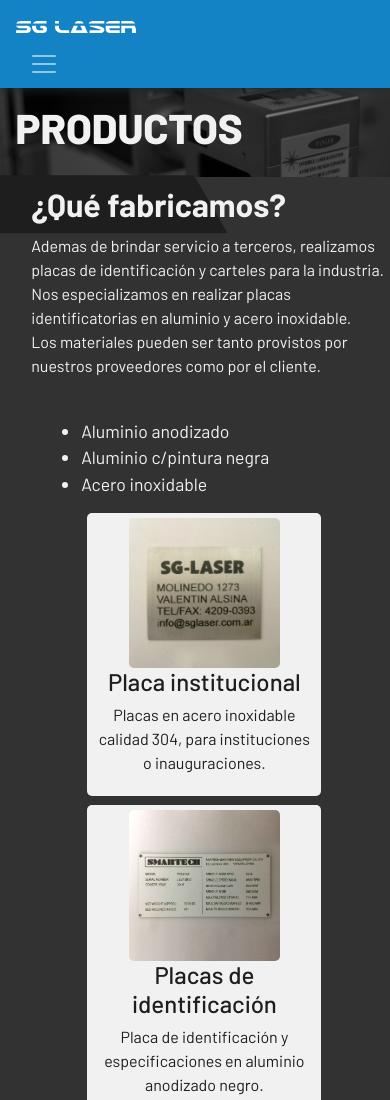
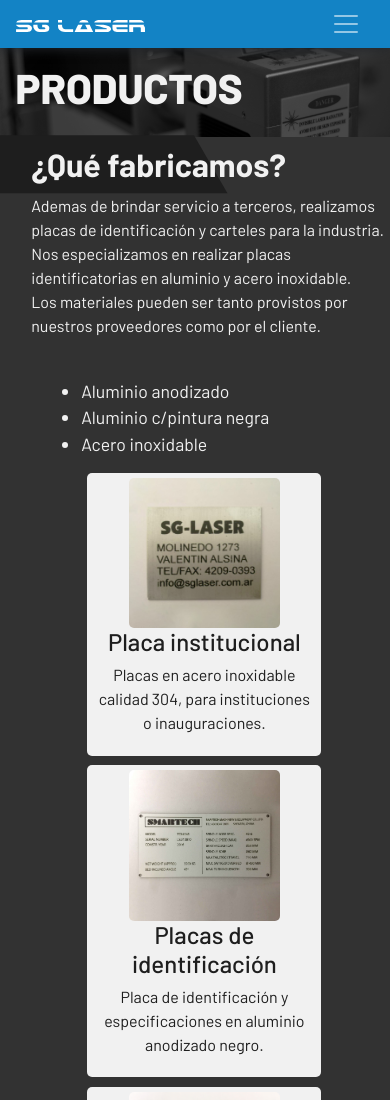
Before and after one commit to manueljseg/SG-LASER, a website: page productos.html in a window 390 px wide. Shown: the top 1100 px of the page. Drawn offline with nearby package versions, Linux system fonts and the light colour scheme.

Commit message:
Header media queries resolved

```diff
--- a/productos.html
+++ b/productos.html
@@ -35,8 +35,8 @@
 <body>
     <!-- HEADER -->
     <header class="header navbar navbar-expand-lg">
-		<a class="navbar-brand" href="index.html">
-			<img class="header__logo" src="images/logo_sglaser_blanco.svg" alt="logo SG-LASER">
+        <a class="header__brand" href="index.html">
+			<img class="header__brand__logo" src="images/logo_sglaser_blanco.svg" alt="logo SG-LASER">
 		</a>
 		<button class="navbar-toggler navbar-dark" type="button" data-bs-toggle="collapse" data-bs-target="#navbarSupportedContent" aria-controls="navbarSupportedContent" aria-expanded="false" aria-label="Toggle navigation">
 			<span class="navbar-toggler-icon"></span>
@@ -69,6 +69,7 @@
         </section>
 
         <section class="sideText">
+                <div class="sideText__text col-md-6 col-lg-6">
                     <h2>¿Qué fabricamos?</h2>
                     <p>
                         Ademas de brindar servicio a terceros, realizamos placas de identificación y carteles para la industria. <br>
@@ -81,6 +82,15 @@
                         <li>Aluminio c/pintura negra</li>
                         <li>Acero inoxidable</li>
                     </ul>
+                </div>
+                <!--
+                <div class="sideText__vectors col-md-6 col-lg-6">
+                    <img src="" alt="Vector de chapa genérica">
+                    <img src="" alt="Vector de chapa de identificación">
+                    <img src="" alt="Vector de chapa de activo fijo">
+                    <img src="" alt="Vector de chapa con código de barras">
+                </div>
+                -->
         </section>
 
         <section class="placas container">
--- a/scss/components/_header.scss
+++ b/scss/components/_header.scss
@@ -11,8 +11,10 @@
     z-index: 5;
     box-shadow: 0px 1px 10px;
 
-    &__logo{
-        width: 80%;
+    &__brand{
+        &__logo{
+            width: 80%;
+        }
     }
 
     &__item{
@@ -41,13 +43,13 @@
     /* HEADER */
 
     .header{
-        /*
-        justify-content: space-around;
-        flex-flow: row wrap;
-        */
 
-        &__logo{
-            width: 40%;
+        &__brand{
+            width: 60%;
+
+            &__logo{
+                width: 60%;
+            }
         }
 
         &__list {
--- a/scss/views/_productos.scss
+++ b/scss/views/_productos.scss
@@ -7,6 +7,24 @@
     ul{
     margin-left: 5%;
     font-size: 110%;
+    }
+
+    &__vectors{
+        position: relative;
+
+        /*
+        &::before{
+            content: '';
+            display: inline-block;
+            width: 100%;
+            height: 200px;
+            background: $color-celeste;
+            right: 0%;
+            transform: translateY(-10%);
+            position: absolute;
+            clip-path: polygon(0 0, 100% 0, 100% 100%, 30% 100%);
+        }
+        */
     }
 }
 
```
Also changed, not shown: archivos.html (+2 -2 lines), contacto.html (+2 -2 lines), index.html (+2 -2 lines), servicios.html (+2 -2 lines), css/main.css. Lines whose indentation alone changed are shown as unchanged.
